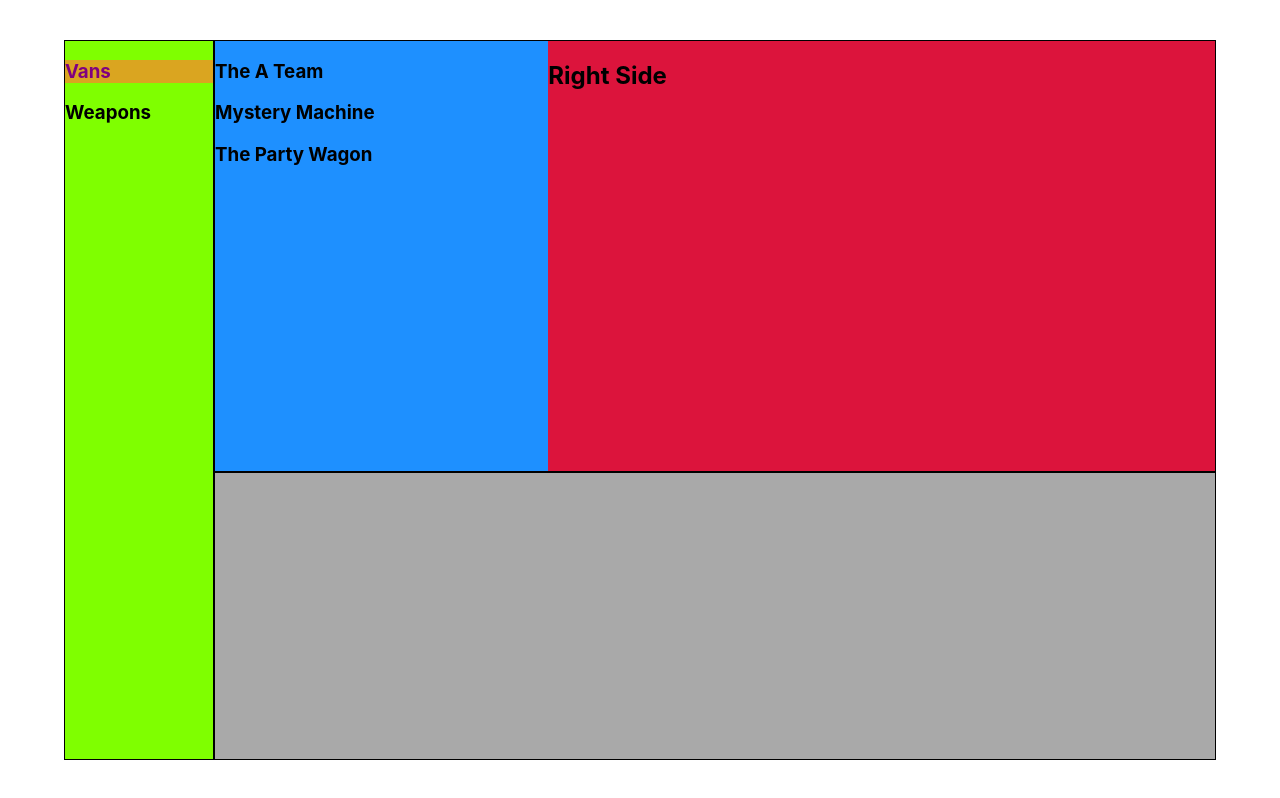
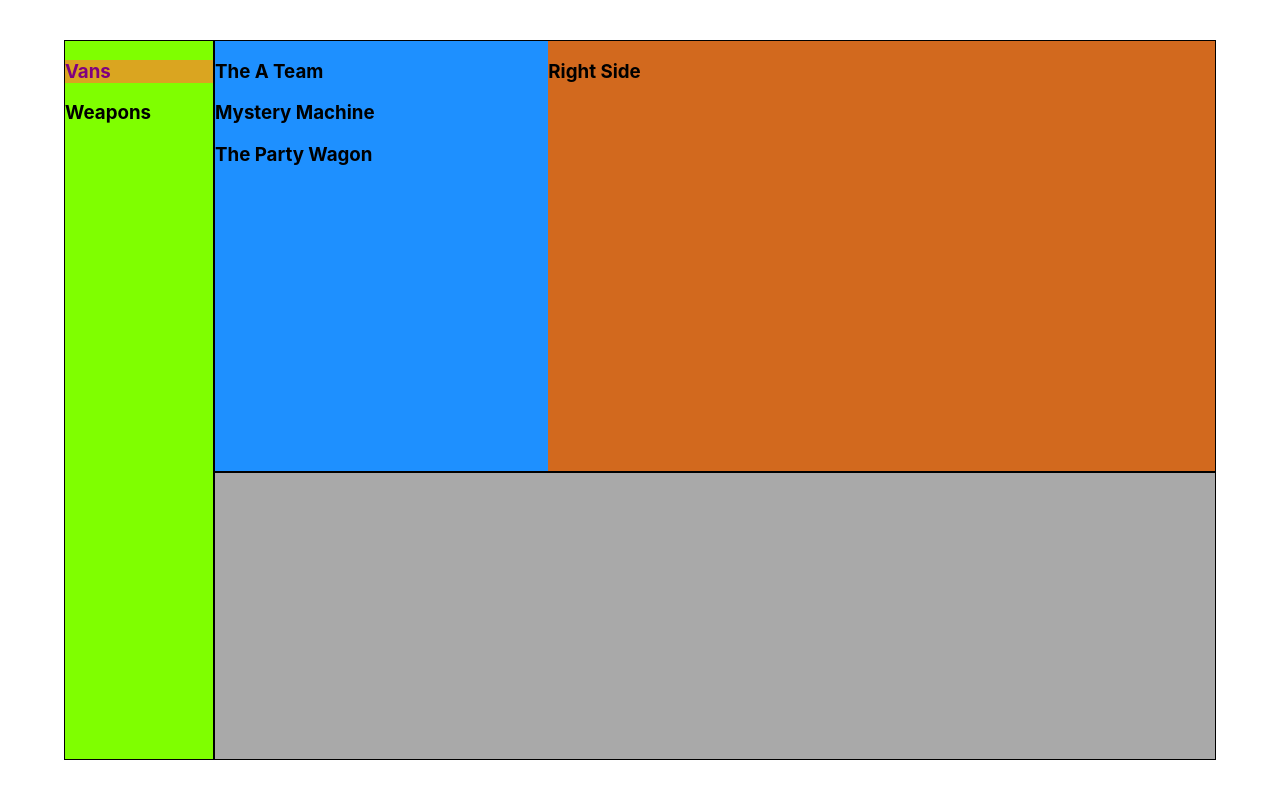
Before and after one commit to garrettgsb/ogc-widgets, a React (Create React App) app: page / in a window 1280 px wide. Built offline with nearby package versions, Linux system fonts and the light colour scheme.

Commit message:
setting rightside

```diff
--- a/src/PaneManagerWidget.js
+++ b/src/PaneManagerWidget.js
@@ -11,13 +11,13 @@
   )
 }
 
-const LeftSideData = ({ items }) => {
+const LeftSideData = ({ items, setRightSideFocus }) => {
   return (
     <aside className='one-third'>
       {items.map((item) => {
         return (
           <>
-            <h3 className="menu-item" >{item.title}</h3>
+            <h3 className="menu-item" onClick={() => setRightSideFocus(item)}>{item.title}</h3>
             {/* <img /> */}
           </>
         )
@@ -26,18 +26,23 @@
   )
 }
 
-const RightSideData = ({ items }) => {
+const RightSideData = ({ rightSideFocus }) => {
+  console.log(rightSideFocus);
   return (
-    <h1>Right Side</h1>
+    <aside className='two-third'>
+      <h1>Right Side</h1>
+
+      { rightSideFocus === undefined ? <h1>Click for more info</h1> : <h1>{rightSideFocus.title}</h1>}
+
+    </aside>
   )
 }
 
-const VansCategory = ({ items }) => {
+const VansCategory = ({ items, rightSideFocus, setRightSideFocus }) => {
   return (
     <OneThirdTwoThirds>
-      <LeftSideData items={items} />
-      <RightSideData items={items} />
-
+      <LeftSideData items={items} setRightSideFocus={setRightSideFocus} />
+      <RightSideData rightSideFocus={rightSideFocus} />
 
     </OneThirdTwoThirds>
   )
@@ -53,9 +58,11 @@
 
 // two types of selected; chosen and added to project
 const ContentArea = ({ items }) => {
+  const [rightSideFocus, setRightSideFocus] = useState([]);
+
   return (
     <section className="content-area">
-      { true && <VansCategory items={items}></VansCategory>}
+      { true && <VansCategory items={items} rightSideFocus={rightSideFocus} setRightSideFocus={setRightSideFocus}></VansCategory>}
       { false && <WeaponsCategory items={items}></WeaponsCategory>}
     </section>
   )
@@ -63,6 +70,7 @@
 
 const PaneManagerWidget = () => {
   const [selectedCategory, setSelectedCategory] = useState(Object.values(appCategories)[0]);
+
   const items = appData.filter((item) => item.categories.includes(selectedCategory));
   return (
     <main className="layout-manager">
```
